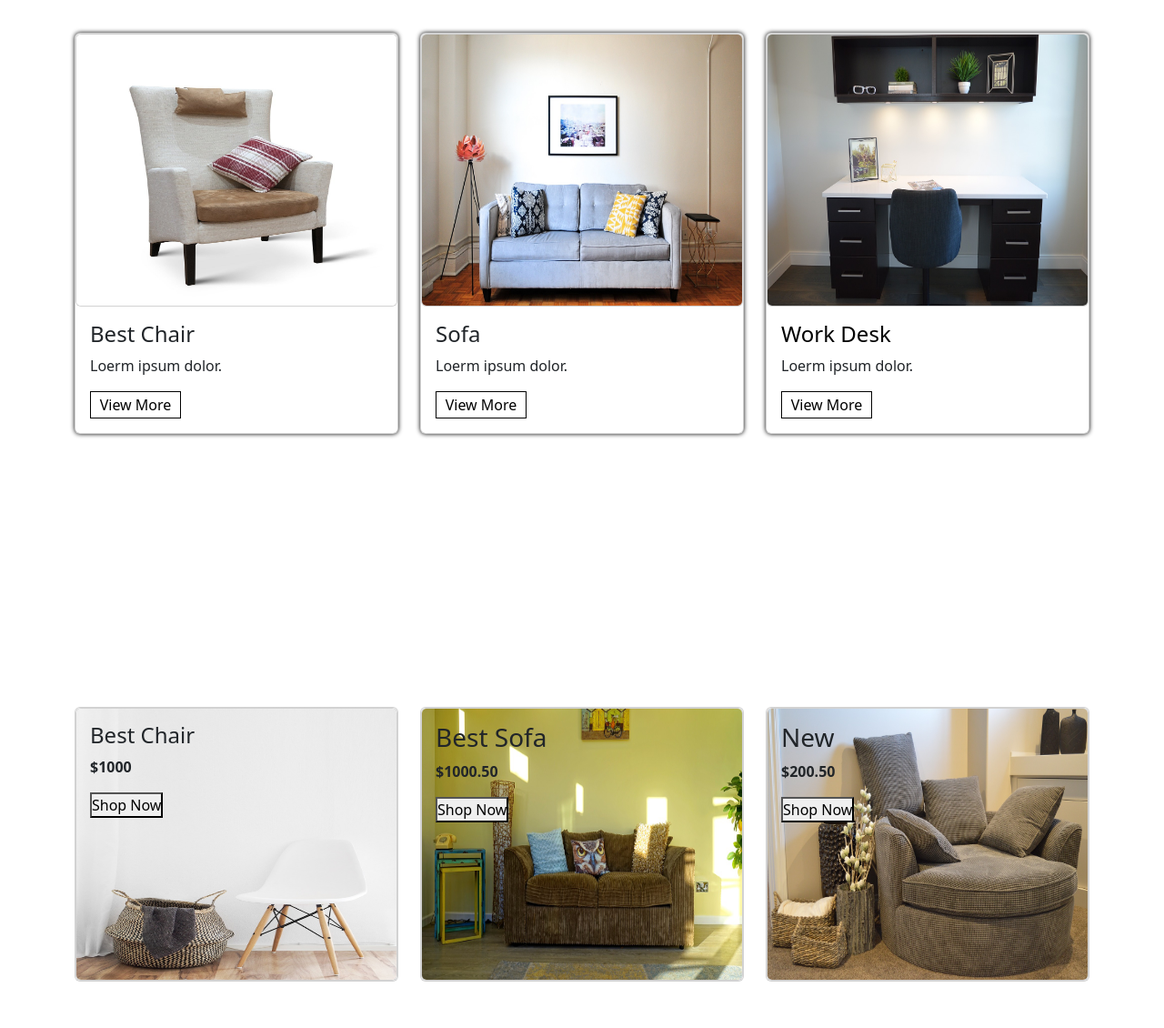
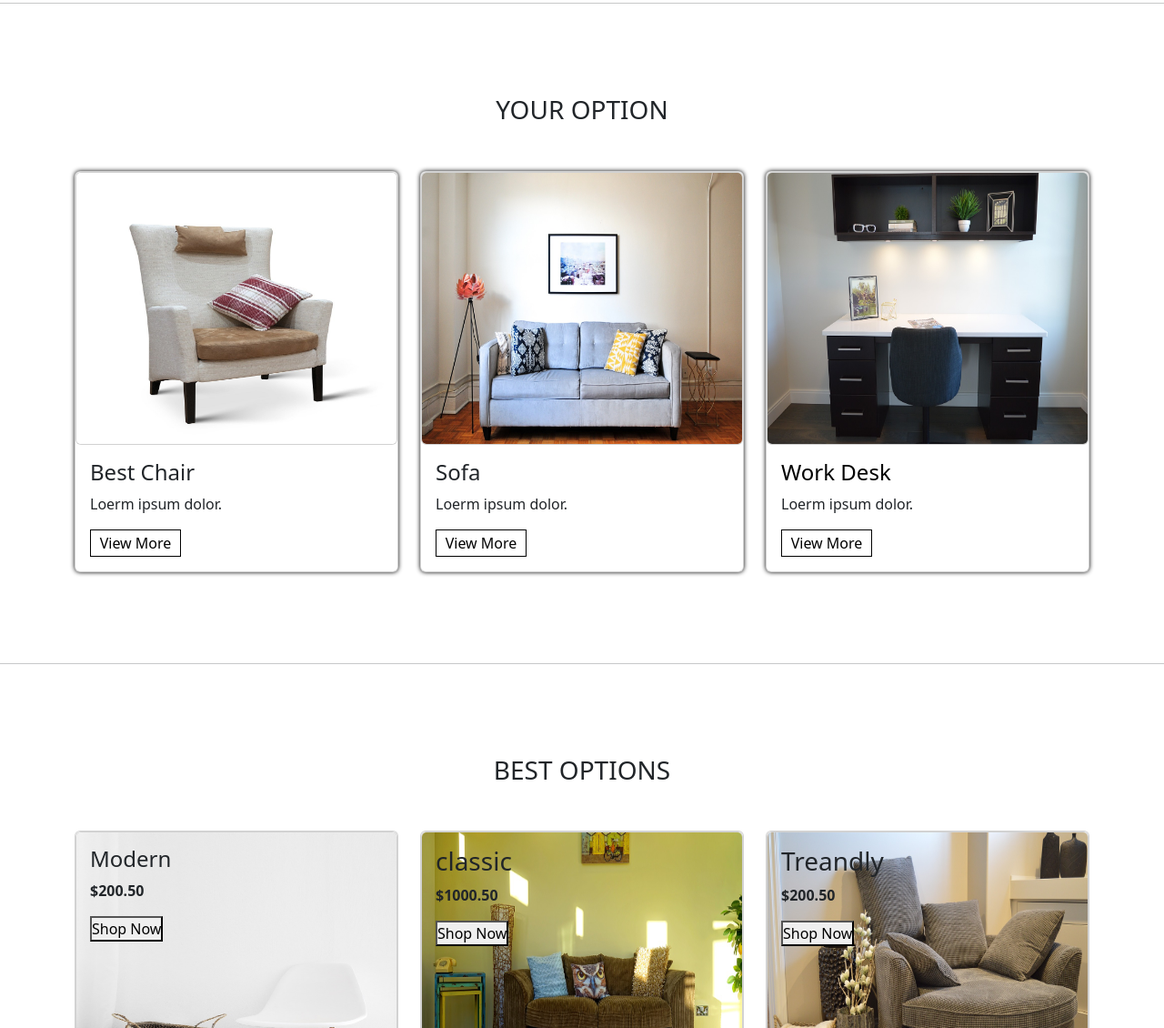
Before and after one commit to sonikakannan/Furniture, a plain HTML site: page index.html in a window 1280 px wide. Shown: the part 1670-2800 px from the top of the page at 91% size. Drawn offline with nearby package versions, Linux system fonts and the light colour scheme; files whose address does not match are found by name.

Commit message:
Add files via upload

```diff
--- a/index.html
+++ b/index.html
@@ -9,9 +9,9 @@
     <link href="https://cdn.jsdelivr.net/npm/bootstrap@5.3.2/dist/css/bootstrap.min.css" rel="stylesheet" integrity="sha384-T3c6CoIi6uLrA9TneNEoa7RxnatzjcDSCmG1MXxSR1GAsXEV/Dwwykc2MPK8M2HN" crossorigin="anonymous">
 <script src="https://cdn.jsdelivr.net/npm/bootstrap@5.3.2/dist/js/bootstrap.bundle.min.js" integrity="sha384-C6RzsynM9kWDrMNeT87bh95OGNyZPhcTNXj1NW7RuBCsyN/o0jlpcV8Qyq46cDfL" crossorigin="anonymous"></script>
 
+<!--icon-->
 
-
-
+<!--icon-->
 
     <!-- bootstrap link-->
 </head>
@@ -55,7 +55,7 @@
                 <a class="nav-link" href="#">Shop</a>
               </li>
               <li class="nav-item">
-                <a class="nav-link" href="#">Top Chair</a>
+                <a class="nav-link" href="#">About</a>
               </li>
               <li class="nav-item">
                 <a class="nav-link" href="#">Chair</a>
@@ -83,6 +83,7 @@
     <!-- main content-->
 
     <!-- card1-->
+    <hr / style="margin-top: 150px;">
     <div class="container">
         <h3 class="text-center" style="padding-top: 30px;">SERVICE WE OFFER</h3>
         <div class="row" style="margin-top: 50px;">
@@ -122,8 +123,10 @@
 
 
     <!--card2-->
+    <hr / style="margin-top: 100px;">
     <div class="container">
-      <div class="row" style="margin-top: 300px;">
+      <h3 class="text-center" style="margin-top: 100px;">YOUR OPTION</h3>
+      <div class="row" style="margin-top: 50px;">
         <div class="col-md-4 py-3 py-md-0">
            <div class="card" id="tpc">
                <img src="./image/ch.jpg" alt="" class="card image-top" style="height: 300px;">
@@ -159,14 +162,16 @@
 <!-- card2 -->
 
 <!-- card3 -->
+<hr / style="margin-top: 100px;">
 <div class="container">
-  <div class="row" style="margin-top: 300px;">
+  <h3 class="text-center" style="margin-top: 100px; ">BEST OPTIONS</h3>
+  <div class="row" style="margin-top: 50px;">
     <div class="col-md-4 py-3 py-md-0">
        <div class="card" id="c">
            <img src="./image/card5.jpg" alt="" class="card image-top" style="height: 300px;">
            <div class="card-img-overlay">
-              <h4 class="card-titel">Best Chair</h4>
-              <p class="card-text">$1000</p>
+              <h4 class="card-titel">Modern</h4>
+              <p class="card-text">$200.50</p>
               <div id="btn3-text"><button>Shop Now</button></div>
            </div>
        </div>
@@ -175,7 +180,7 @@
         <div class="card" id="c">
            <img src="./image/card6.jpg" alt="" class="card image-top" style="height: 300px; " >
            <div class="card-img-overlay">
-              <h3 class="card-titel">Best Sofa</h3>
+              <h3 class="card-titel">classic</h3>
               <p class="card-text ">$1000.50</p>
               <div id="btn3 card-text"><button>Shop Now</button></div>
            </div>
@@ -185,7 +190,7 @@
       <div class="card" id="c">
            <img src="./image/card7.jpg" alt="" class="card image-top" style="height: 300px;" >
            <div class="card-img-overlay">
-               <h3 class="card-titel ">New </h3>
+               <h3 class="card-titel ">Treandly</h3>
                <p class="card-text ">$200.50</p>
               <div id="btn3 card-text"><button>Shop Now</button></div>
          </div>
@@ -196,7 +201,7 @@
 <!-- card3-->
 
 <!--about-->
-<div class="container">
+<div class="container" class="about">
   <h1 class="text-center" style="margin-top: 50px;">ABOUT</h1>
   <div class="row" style="margin-top: 50px;">
     <div class="col-md-6 py-3 py-md-0">
--- a/style.css
+++ b/style.css
@@ -2,6 +2,7 @@
     margin:0;
     padding:0;
 }
+/* navbr top */
 .navbar-top{
     width: 100%;
     height: 10vh;
@@ -41,8 +42,7 @@
         width: 20px;
     }
 }
-
-
+/* navbar top */
 
 /* main content */
 .main-content{
@@ -117,11 +117,7 @@
 /* card1 */
 
 /* card2 */
-@media screen and(max-width:420px) {
-    .icon i img{
-        width: 20px;
-    }
-}
+
 #tpc{
     box-shadow: 0 0 5px black;
     transition: 0.5s ease ;
@@ -154,8 +150,9 @@
     #btn button{
         width: 20px;
     }
+}
+/* card3 */
 
-}
 /* about */
 #btn4 button{
     width: 150px;
```
